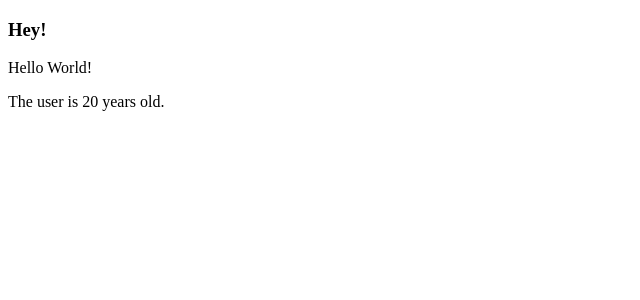
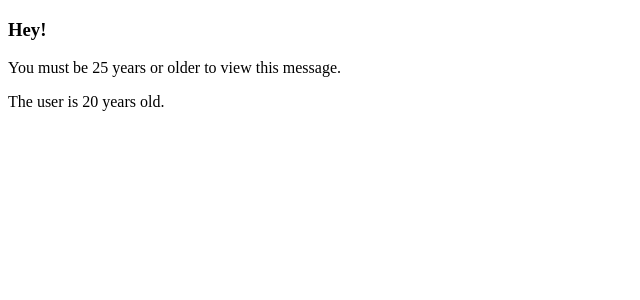
Before and after one commit to WinterIsCoding23/udemy-vue3, a Vue app in the folder section6/test-app/: page / in a window 1280 px wide. Shown: the top 300 px of the page, without its empty margins (0-640 px from the left). Built offline with nearby package versions, Linux system fonts and the light colour scheme.

Commit message:
add new p in Greeting & add if-else-statement to view msg depending on age

```diff
--- a/section6/test-app/src/App.vue
+++ b/section6/test-app/src/App.vue
@@ -1,7 +1,7 @@
 <template>
   <h3>Hey!</h3>
   <!-- Components can be inserted with lower-case or Upper-case -->
-  <greeting></greeting>
+  <greeting :age="age"></greeting>
   <!-- if written like <user age="age"></user> </user>-> Vue would assume a String has to be passed down -->
   <!-- ":" in front needed to bind the value inside the data-function -->
   <user :age="age"></user>
--- a/section6/test-app/src/Components/Greeting.vue
+++ b/section6/test-app/src/Components/Greeting.vue
@@ -1,10 +1,12 @@
 <template>
-  <p>{{ msg }}</p>
+  <p v-if="age >= 25">{{ msg }}</p>
+  <p v-else>You must be 25 years or older to view this message.</p>
 </template>
 
 <script>
 export default {
   name: "Greeting",
+  props: ["age"],
   data() {
     return {
       msg: "Hello World!",
```
